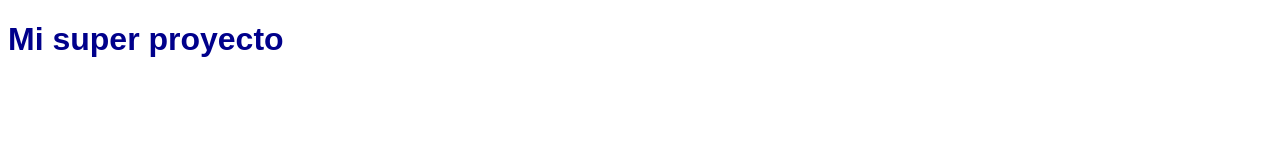
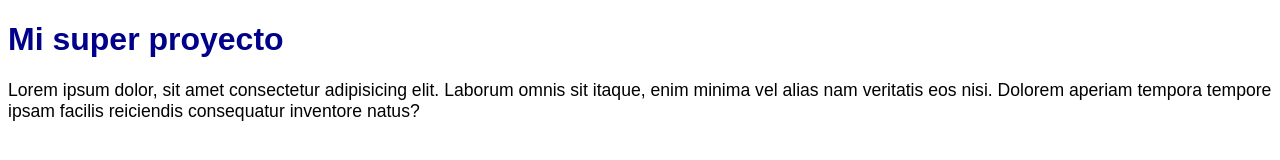
Before and after one commit to cosmefulanitocc/mi-super-proyecto, a plain HTML site: page index.html in a window 1280 px wide. Drawn offline with Linux system fonts and the light colour scheme.

Commit message:
Agregado parrafo en index

```diff
--- a/css/style.css
+++ b/css/style.css
@@ -5,3 +5,7 @@ body  {
 h1 {
     color: darkblue;
 }
+
+.parrafoPrincipal {
+    font-size: 1.1rem;
+}
--- a/index.html
+++ b/index.html
@@ -8,5 +8,6 @@
 </head>
 <body>
     <h1>Mi super proyecto</h1>
+    <p class="parrafoPrincipal">Lorem ipsum dolor, sit amet consectetur adipisicing elit. Laborum omnis sit itaque, enim minima vel alias nam veritatis eos nisi. Dolorem aperiam tempora tempore ipsam facilis reiciendis consequatur inventore natus?</p>
 </body>
 </html>
```
